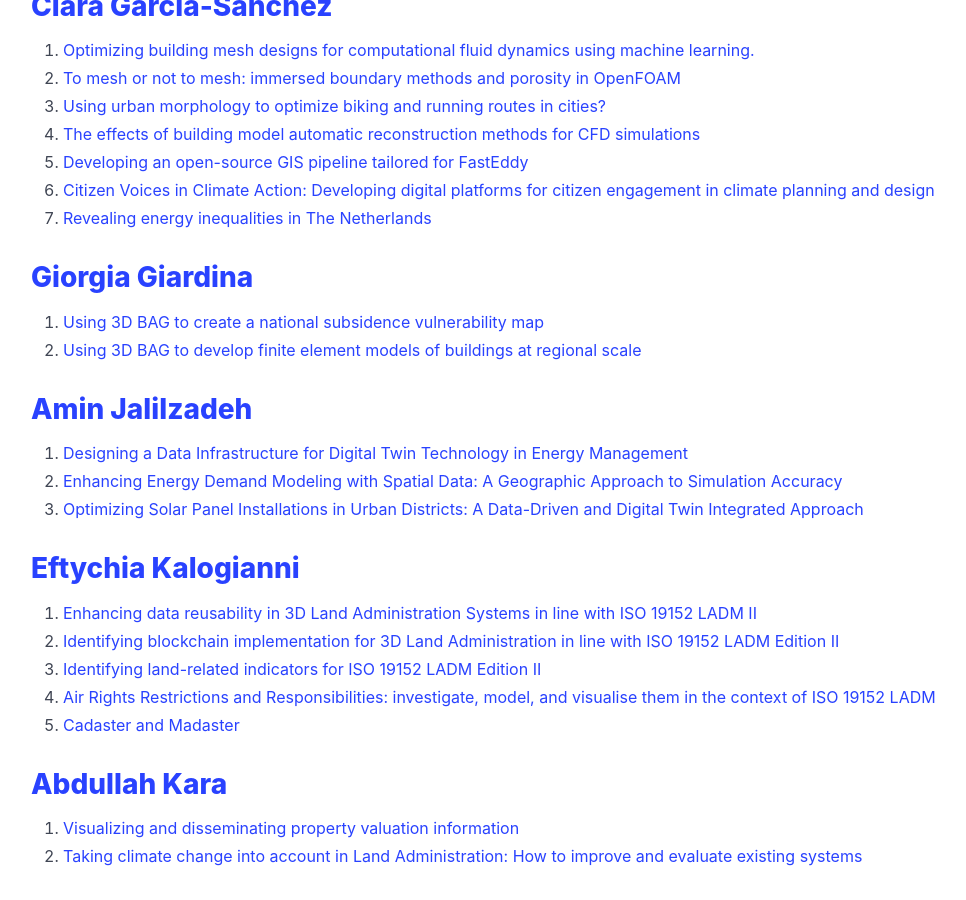
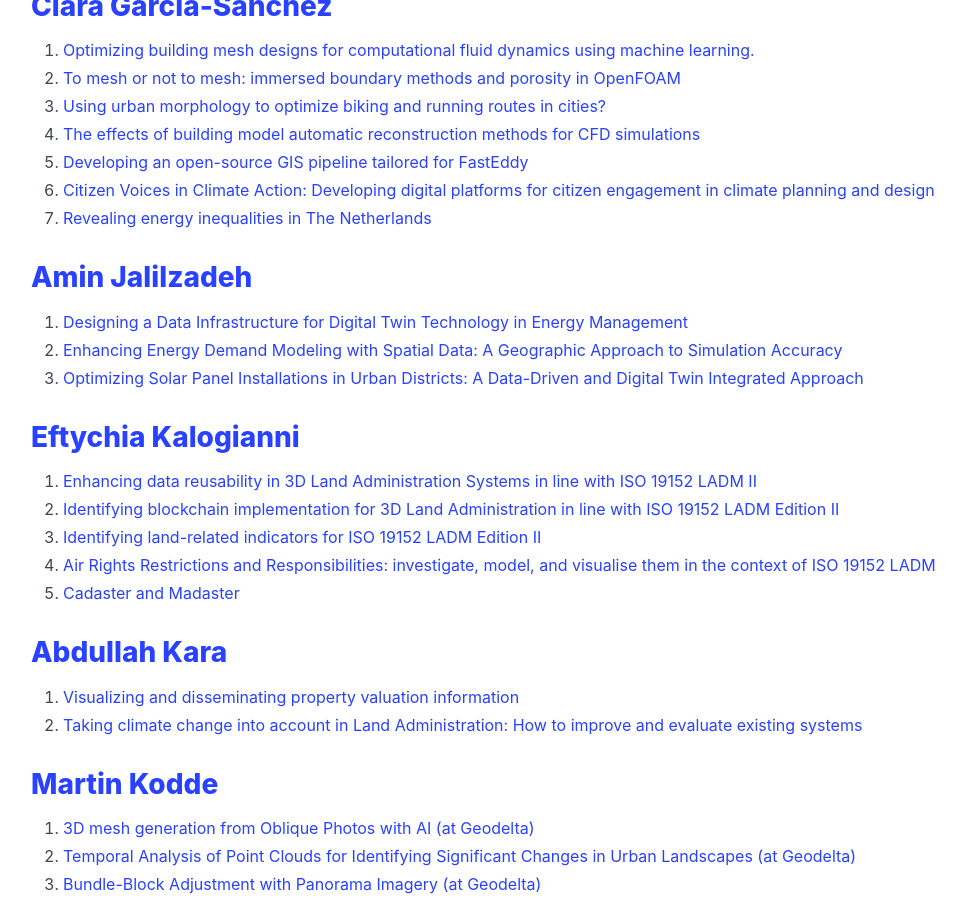
Before and after one commit to tudelft3d/geo2020, a Jekyll site: the page built from potentialtopics/index.md, in a window 1280 px wide and 900 px high, scrolled down 1766 px. Shown: the whole window, without its empty margins (33-999 px from the left). Built offline with Jekyll 4.4.1, drawn with Linux system fonts in a browser that asks for light colours.

Commit message:
remove Giorgia

```diff
--- a/potentialtopics/index.md
+++ b/potentialtopics/index.md
@@ -67,11 +67,6 @@
 5. [Developing an open-source GIS pipeline tailored for FastEddy](https://3d.bk.tudelft.nl/education/msctopics/#developing-an-open-source-gis-pipeline-tailored-for-fasteddy)
 6. [Citizen Voices in Climate Action: Developing digital platforms for citizen engagement in climate planning and design](https://3d.bk.tudelft.nl/education/msctopics/#citizen-voices-in-climate-action-developing-digital-platforms-for-citizen-engagement-in-climate-planning-and-design)
 7. [Revealing energy inequalities in The Netherlands](https://3d.bk.tudelft.nl/education/msctopics/#revealing-energy-inequalities-in-the-netherlands)
-
-## [Giorgia Giardina](https://www.tudelft.nl/en/ceg/about-faculty/departments/geoscience-engineering/sections/geo-engineering/staff/academic-staff/giardina-g)
-1. [Using 3D BAG to create a national subsidence vulnerability map](https://3d.bk.tudelft.nl/education/msctopics/#using-3d-bag-to-create-a-national-subsidence-vulnerability-map)
-2. [Using 3D BAG to develop finite element models of buildings at regional scale](https://3d.bk.tudelft.nl/education/msctopics/#using-3d-bag-to-develop-finite-element-models-of-buildings-at-regional-scale)
-
 
 ## [Amin Jalilzadeh](https://www.tudelft.nl/staff/a.jalilzadeh/)
 1. [Designing a Data Infrastructure for Digital Twin Technology in Energy Management](https://www.gdmc.nl/education/topics/topics.html#designing-a-data-infrastructure-for-digital-twin-technology-in-energy-management)
```
